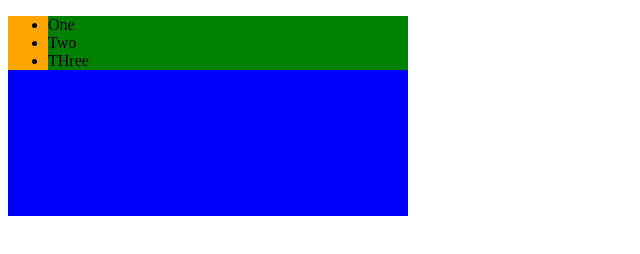
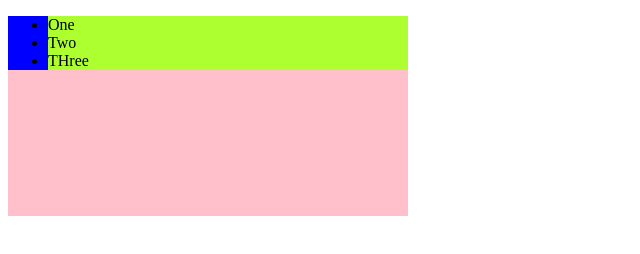
Before and after one commit to jPlusPlus25/JavaScript-hands-on, a plain HTML site: page bubbling.html in a window 1280 px wide. Shown: the whole page, without its empty margins (0-640 px from the left). Drawn offline with Linux system fonts and the light colour scheme.

Commit message:
update file

```diff
--- a/bubbling.css
+++ b/bubbling.css
@@ -1,11 +1,11 @@
 div{
-    background-color:blue;
+    background-color:pink;
     height: 200px;
     width: 400px;
 }
 ul{
-    background-color:orange;
+    background-color:blue;
 }
 li{
-    background-color:green;
+    background-color:greenyellow;
 }
```
